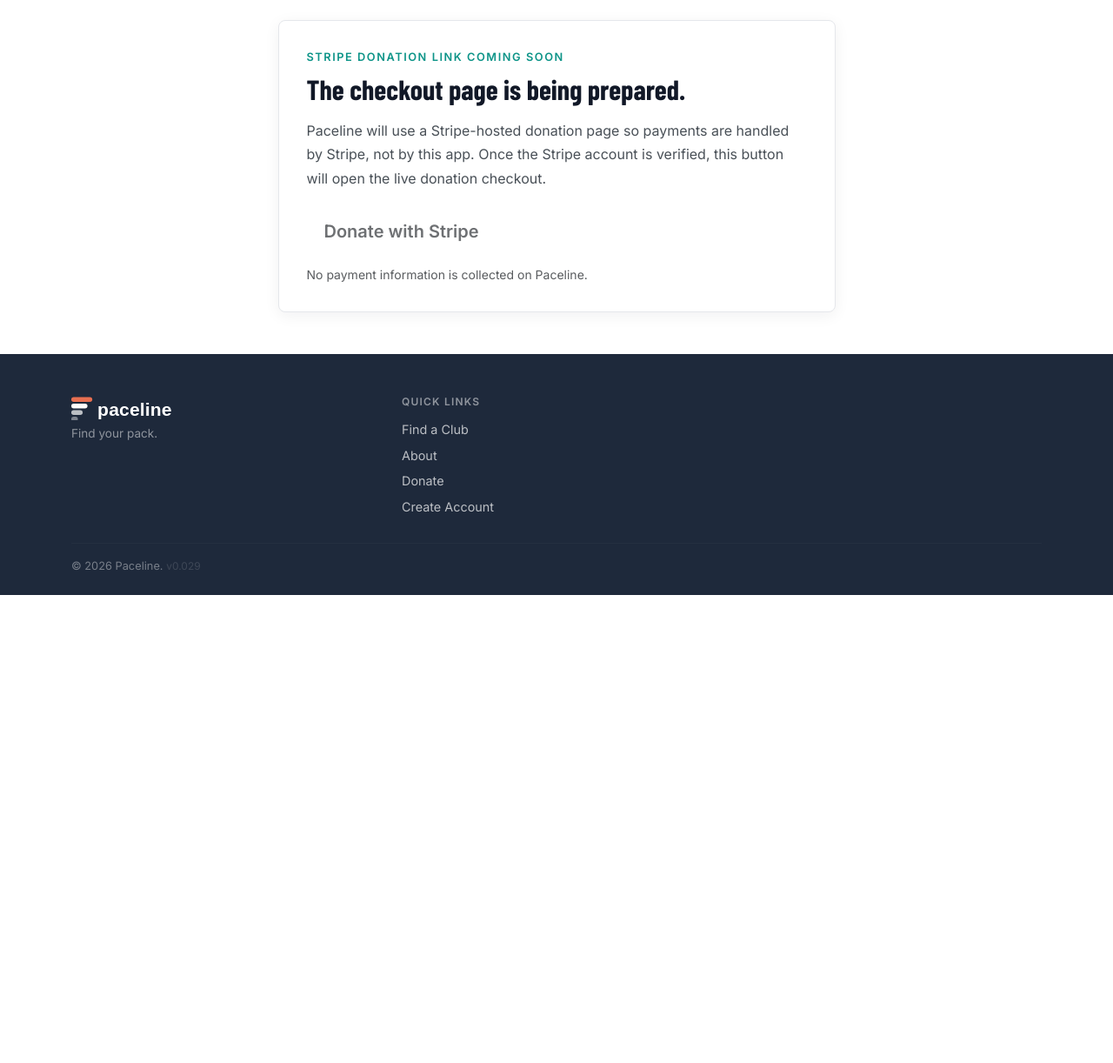
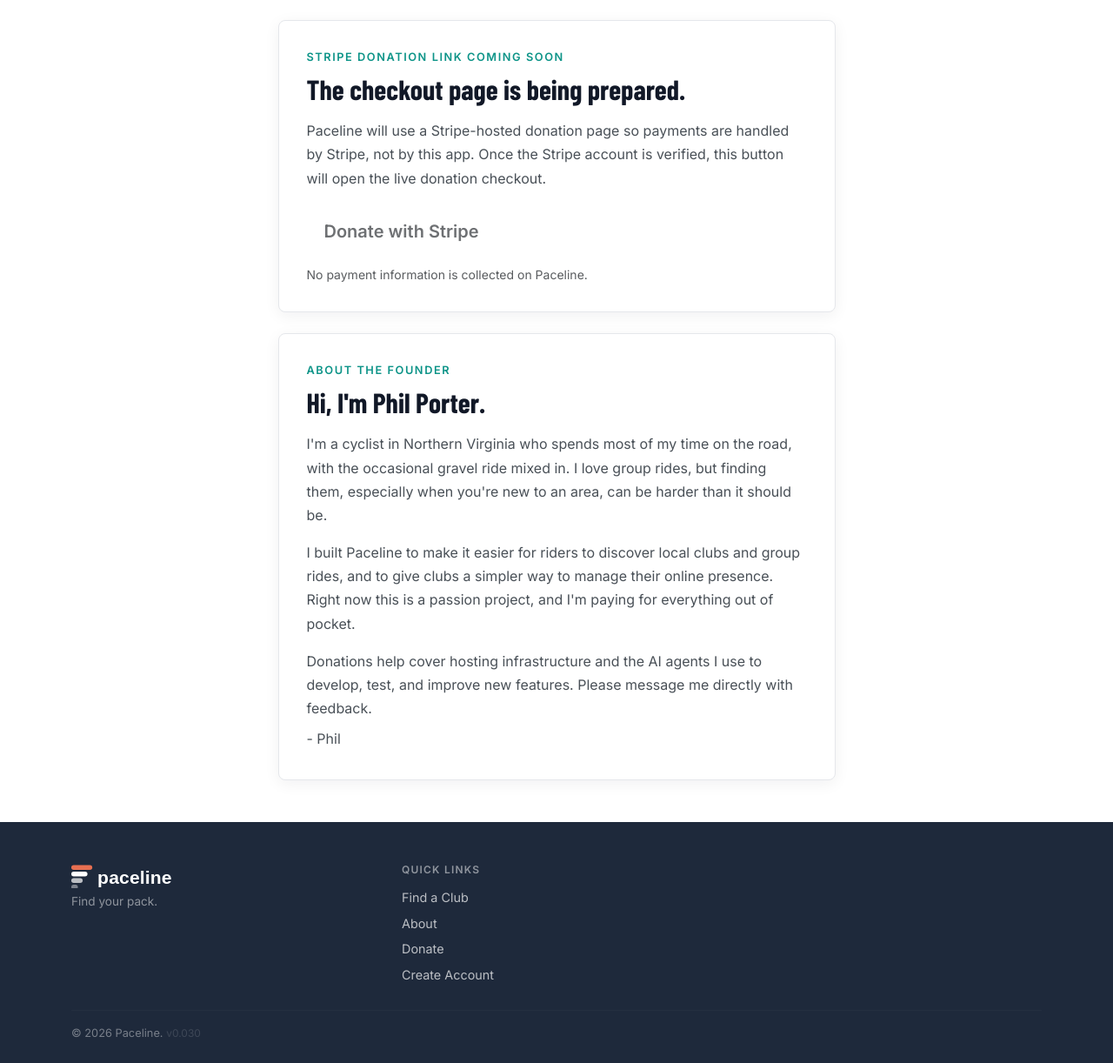
Before and after one commit to 0xPCP/rbc, a Flask app: page /donate in a window 1280 px wide. Shown: the part 248-1470 px from the top of the page at 87% size. Before the commit the page ends 932 px from the top, so only its background shows below. Run offline with Flask 3, Linux system fonts and the light colour scheme.

Commit message:
v0.030: add founder note to donate page

```diff
--- a/app/templates/donate.html
+++ b/app/templates/donate.html
@@ -12,7 +12,7 @@
 </div>
 
 <div class="container py-5">
-  <div class="row justify-content-center">
+  <div class="row justify-content-center g-4">
     <div class="col-lg-7">
       <div class="donate-panel">
         <p class="section-label mb-2">Stripe donation link coming soon</p>
@@ -28,6 +28,27 @@
         </p>
       </div>
     </div>
+    <div class="col-lg-7">
+      <div class="donate-panel">
+        <p class="section-label mb-2">About the founder</p>
+        <h2 class="section-heading mb-3">Hi, I'm Phil Porter.</h2>
+        <p class="section-body">
+          I'm a cyclist in Northern Virginia who spends most of my time on the road,
+          with the occasional gravel ride mixed in. I love group rides, but finding
+          them, especially when you're new to an area, can be harder than it should be.
+        </p>
+        <p class="section-body">
+          I built Paceline to make it easier for riders to discover local clubs and
+          group rides, and to give clubs a simpler way to manage their online presence.
+          Right now this is a passion project, and I'm paying for everything out of pocket.
+        </p>
+        <p class="section-body mb-0">
+          Donations help cover hosting infrastructure and the AI agents I use to develop,
+          test, and improve new features. Please message me directly with feedback.
+          <span class="d-block mt-2">- Phil</span>
+        </p>
+      </div>
+    </div>
   </div>
 </div>
 {% endblock %}
--- a/app/version.py
+++ b/app/version.py
@@ -1 +1 @@
-__version__ = "0.029"
+__version__ = "0.030"
```
Also changed, not shown: tests/test_donate.py (+3 -0 lines).
